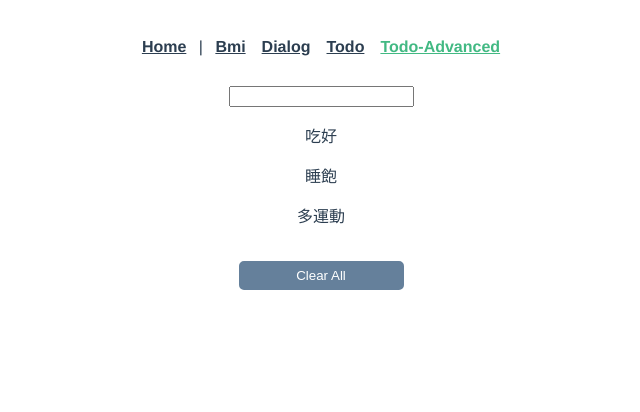
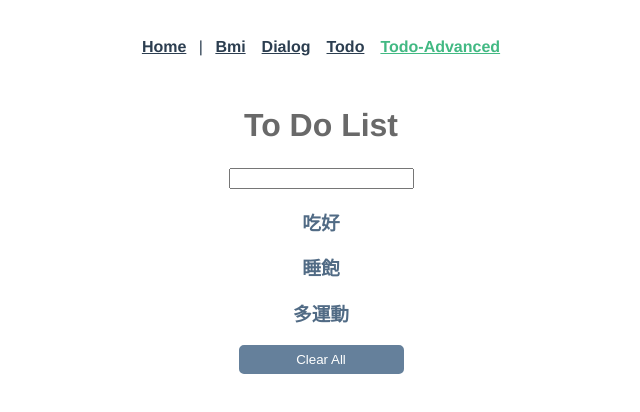
Before and after one commit to jacychu/vue-practice-projects, a Vue app: page /#/todo-advanced in a window 1280 px wide. Shown: the top 412 px of the page, without its empty margins (319-959 px from the left). Built offline with nearby package versions, Linux system fonts and the light colour scheme.

Commit message:
add vuex

```diff
--- /dev/null
+++ b/src/components/ListItems.vue
@@ -0,0 +1,16 @@
+<template>
+  <div>
+    <div>
+      <h1 class="mb-10" style="color: #696969">
+        <slot name="title">
+        </slot>
+      </h1>
+      <div>
+        <h3 class="mb-10" style="color: #516b85">
+          <slot name="contnet">
+          </slot>
+        </h3>
+      </div>
+    </div>
+  </div>
+</template>
--- a/src/main.js
+++ b/src/main.js
@@ -1,29 +1,14 @@
 import Vue from 'vue'
 import App from './App.vue'
 import router from './router'
-import Vuex from 'vuex'
+//import Vuex from 'vuex'
+import {store} from './store';
 
 Vue.config.productionTip = false
-Vue.use(Vuex)
-
-const store = new Vuex.Store({
-  state: {
-    count: 0
-  },
-  mutations: {
-    increment (state) {
-      state.count++
-    }
-  },
-  getters: {
-    getCount: state => {
-        return state.count;
-    }
-  }
-})
+//Vue.use(Vuex)
 
 new Vue({
   router,
   render: h => h(App),
-  store,
+  store: store,
 }).$mount('#app')
--- /dev/null
+++ b/src/store.js
@@ -0,0 +1,46 @@
+import Vue from 'vue';
+import Vuex from 'vuex';
+
+Vue.use(Vuex);
+
+// 定義一個新的 Vue Store
+export const store = new Vuex.Store({
+  state: {
+    todos: [{
+      'task': '吃好',
+      'status': 'undone'
+    },
+    {
+      'task': '睡飽',
+      'status': 'undone'
+    },
+    {
+      'task': '多運動',
+      'status': 'undone'
+    }],
+    inputVal: '',
+  },
+  mutations: {
+    clearAll: state => {
+      // setTimeout(function() {
+      //   state.todos = [];
+      // },3000)
+      state.todos = [];
+    },
+    markDone: (state,payload) => {
+      state.todos[payload].status = 'done'
+    },
+  },
+  actions: {
+    clearAll: context => {
+      setTimeout(function() {
+        context.commit('clearAll')
+      },2000)
+    },
+    markDone: (context,payload) => {
+      setTimeout(function() {
+        context.commit('markDone',payload)
+      },4000)
+    },
+  }
+})
--- a/src/views/TodoAdvanced.vue
+++ b/src/views/TodoAdvanced.vue
@@ -1,51 +1,73 @@
 <template>
   <div>
-    <input type="text" @keyup.enter="addTodo()" v-model="inputVal" />
-    <div>
-      <p v-for="(item,index) in todos" :key="index" @click.once="markDone(index)" @dblclick="deleteTodo(index)" :class="item.status">
-        {{item.task}}
-      </p>
-    </div>
-    <br>
-    <button @click="clearAll()">Clear All</button>
+    <list-items>
+      <template v-slot:title>
+        To Do List
+      </template>
+      <template v-slot:contnet>
+        <input type="text" @keyup.enter="addTodo()" v-model="$store.state.inputVal" />
+        <div>
+          <p v-for="(item,index) in $store.state.todos" :key="index" @click.once="markDone(index)" @dblclick="deleteTodo(index)" :class="item.status">
+            {{item.task}}
+          </p>
+        </div>
+      </template>
+    </list-items>
+    <button @click="clearAll()" class="btn-style">Clear All</button>
   </div>
 </template>
 
 <script>
-export default ({
+import ListItems from "@/components/ListItems";
+import {mapActions} from 'vuex';
+import {mapGetters} from 'vuex';
+
+export default {
+  components: {
+    "list-items": ListItems,
+  },
   data() {
     return {
-      todos: [{
-        'task': '吃好',
-        'status': 'undone'
-      },
-      {
-        'task': '睡飽',
-        'status': 'undone'
-      },
-      {
-        'task': '多運動',
-        'status': 'undone'
-      }],
-      inputVal: '',
+      // todos: [{
+      //   'task': '吃好',
+      //   'status': 'undone'
+      // },
+      // {
+      //   'task': '睡飽',
+      //   'status': 'undone'
+      // },
+      // {
+      //   'task': '多運動',
+      //   'status': 'undone'
+      // }],
+      // inputVal: '',
     }
   },
   methods: {
     addTodo() {
-      this.todos.push({'task': this.inputVal,'status':'not-done','style': 'none'});
-      this.inputVal = '';
-    },
-    markDone(index) {
-      this.todos[index].status = 'done'
+      this.$store.state.todos.push({'task': this.$store.state.inputVal,'status':'not-done','style': 'none'});
+      this.$store.state.inputVal = '';
+      // this.todos.push({'task': this.inputVal,'status':'not-done','style': 'none'});
+      // this.inputVal = '';
     },
     deleteTodo(index) {
-      this.todos.splice(index,1)
+      this.$store.state.todos.splice(index,1)
     },
-    clearAll() {
-      this.todos = [];
-    },
+    ...mapActions ([
+      'markDone',
+      'clearAll'
+    ])
+    // markDone(index) {
+    //   //this.$store.state.todos[index].status = 'done'
+    //   this.$store.dispatch('markDone',index);
+    // },
+    // clearAll() {
+    //   // this.$store.state.todos = [];
+    //   // this.$store.commit('clearAll');
+    //   this.$store.dispatch('clearAll');
+    // },
   }
-})
+}
 </script>
 
 <style scoped>
@@ -55,7 +77,7 @@ export default ({
 .done {
   text-decoration: line-through;
 }
-button {
+.btn-style {
   width: 165px;
   padding: 5px;
   background-color: #65809b;
@@ -64,13 +86,13 @@ button {
   border-radius: 5px;
 }
 
-button:hover {
+.btn-style:hover {
   background-color: #516b85;
   border: 2px solid #516b85;
   cursor: pointer;
 }
 
-button:disabled {
+.btn-style:disabled {
   background-color: lightgray;
   border: 2px solid lightgray;
   cursor: not-allowed;
```
